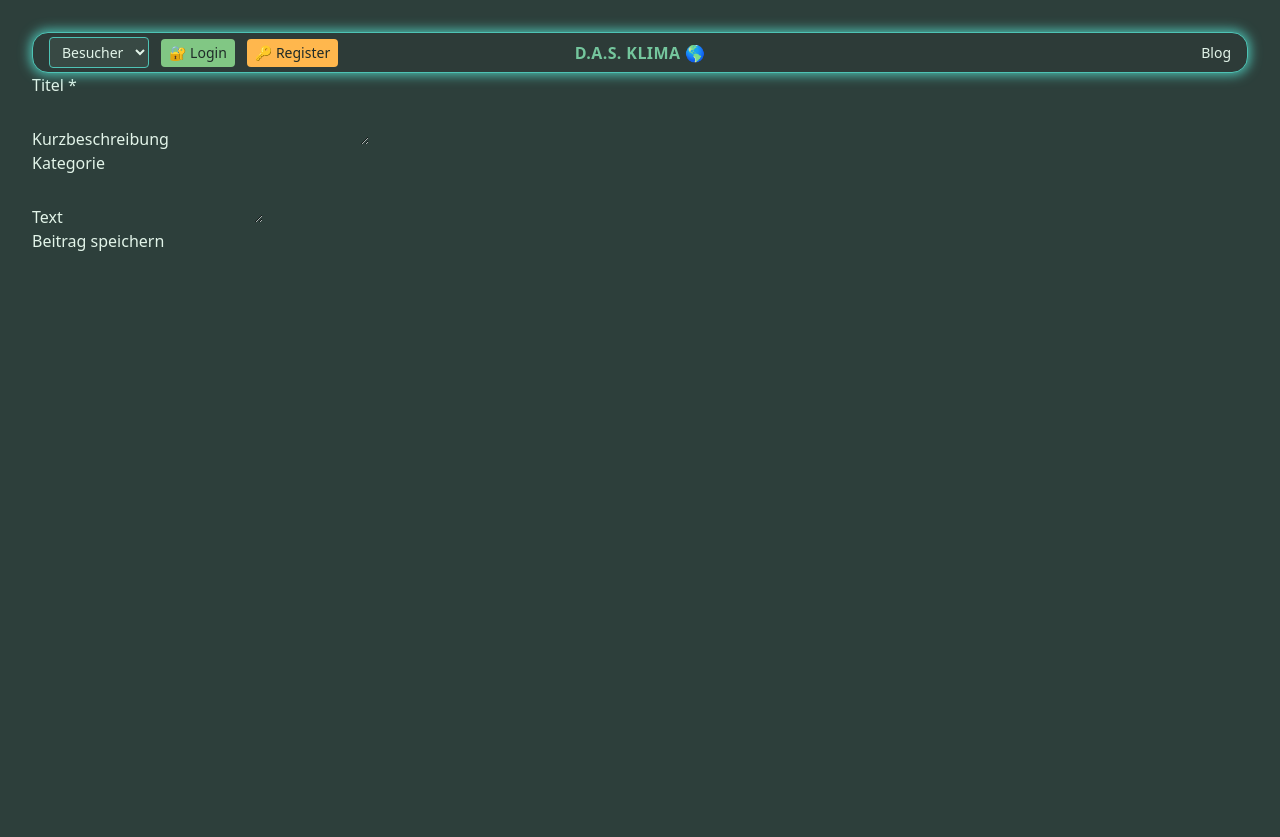
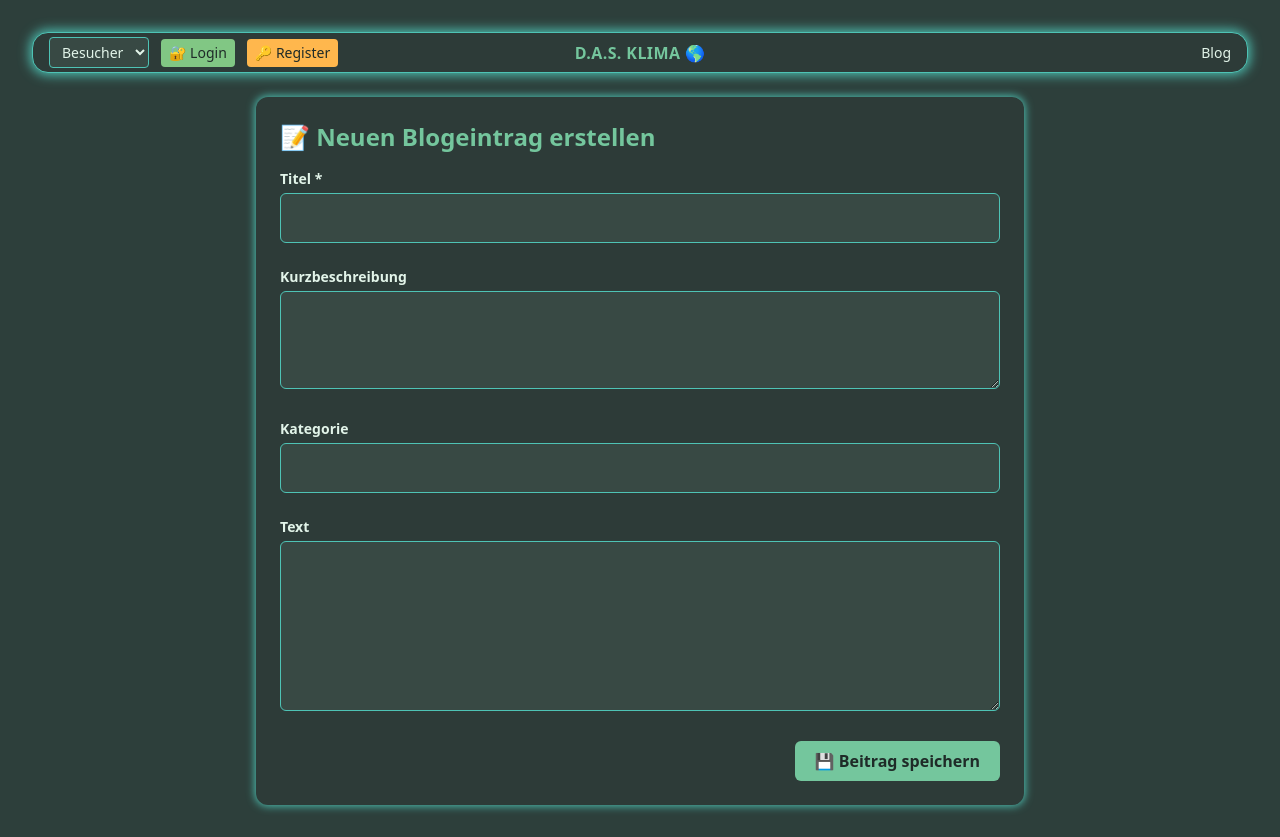
Before and after one commit to daincoding/dasklima, a React (Vite) app: page /newentry in a window 1280 px wide. Before the commit the page ends 800 px from the top, so only its background shows below. Built offline with nearby package versions, Linux system fonts and the light colour scheme.

Commit message:
DAY 2.5 - Design Push & Edit / Delete Admin logic

```diff
--- a/src/components/Usermanagement.jsx
+++ b/src/components/Usermanagement.jsx
@@ -92,10 +92,6 @@ const Usermanagement = () => {
                     </div>
                 </div>
             )}
-
-            <p className="mt-6 text-xs text-[var(--cl-subtext0)] italic">
-                Diese Funktion ist rein zu Testzwecken – keine echte Benutzerverwaltung.
-            </p>
         </div>
     );
 };
--- a/src/pages/FormElement.jsx
+++ b/src/pages/FormElement.jsx
@@ -1,6 +1,12 @@
-import React, { useState } from 'react';
+import React, { useState, useEffect } from 'react';
+import { useLocation, useNavigate } from "react-router-dom";
 
 function FormElement() {
+    const location = useLocation();
+    const navigate = useNavigate();
+
+    const eintragZumBearbeiten = location.state?.bearbeiteEintrag;
+
     const [beitrag, setBeitrag] = useState({
         titel: '',
         kurzbeschreibung: '',
@@ -9,6 +15,18 @@ function FormElement() {
     });
 
     const [errors, setErrors] = useState({});
+
+    // ⏱ Wenn im Bearbeitungsmodus, setze die Daten einmal beim Laden
+    useEffect(() => {
+        if (eintragZumBearbeiten) {
+            setBeitrag({
+                titel: eintragZumBearbeiten.titel || '',
+                kurzbeschreibung: eintragZumBearbeiten.kurzbeschreibung || '',
+                kategorie: eintragZumBearbeiten.kategorie || '',
+                text: eintragZumBearbeiten.text || ''
+            });
+        }
+    }, [eintragZumBearbeiten]);
 
     const handleChange = (e) => {
         setBeitrag({ ...beitrag, [e.target.name]: e.target.value });
@@ -27,22 +45,44 @@ function FormElement() {
         const validationErrors = validate();
         setErrors(validationErrors);
         if (Object.keys(validationErrors).length > 0) return;
-        // in App.jsx
+
         const gespeicherte = JSON.parse(localStorage.getItem('beitraege') || '[]');
-        const neuerEintrag = {
-            ...beitrag,
-            id: Date.now(),
-            datum: new Date().toISOString()
-        };
 
-        localStorage.setItem('beitraege', JSON.stringify([...gespeicherte, neuerEintrag]));
-        setBeitrag({ titel: '', kurzbeschreibung: '', kategorie: '', text: '' });
+        if (eintragZumBearbeiten) {
+            // ✅ Update-Modus
+            const aktualisiert = gespeicherte.map(e =>
+                e.id === eintragZumBearbeiten.id
+                    ? { ...eintragZumBearbeiten, ...beitrag }
+                    : e
+            );
+            localStorage.setItem('beitraege', JSON.stringify(aktualisiert));
+        } else {
+            // ✅ Neu-Modus
+            const neuerEintrag = {
+                ...beitrag,
+                id: Date.now(),
+                datum: new Date().toISOString()
+            };
+            localStorage.setItem('beitraege', JSON.stringify([...gespeicherte, neuerEintrag]));
+        }
+
+        navigate("/blogoverview");
     };
 
     return (
-        <form onSubmit={speichern}>
+        <form
+            onSubmit={speichern}
+            className="max-w-3xl mx-auto p-6 bg-[var(--cl-surface0)] text-[var(--cl-text)] rounded-xl shadow-[0_0_8px_1px_var(--cl-teal)] space-y-6 mt-6"
+        >
+            <h2 className="text-2xl font-bold text-[var(--cl-green)] mb-4">
+                {eintragZumBearbeiten ? '✏️ Beitrag bearbeiten' : '📝 Neuen Blogeintrag erstellen'}
+            </h2>
+
+            {/* Titel */}
             <div>
-                <label htmlFor="titel">Titel *</label>
+                <label htmlFor="titel" className="block text-sm font-semibold mb-1">
+                    Titel <span className="text-[var(--cl-red)]">*</span>
+                </label>
                 <input
                     type="text"
                     name="titel"
@@ -50,42 +90,67 @@ function FormElement() {
                     value={beitrag.titel}
                     onChange={handleChange}
                     onBlur={() => setErrors(validate())}
+                    className="w-full p-3 rounded-md bg-[var(--cl-surface1)] border border-[var(--cl-teal)] focus:outline-none focus:ring-2 focus:ring-[var(--cl-green)]"
                 />
-                {errors.titel && <span className="error">{errors.titel}</span>}
+                {errors.titel && (
+                    <p className="text-sm text-[var(--cl-red)] mt-1">{errors.titel}</p>
+                )}
             </div>
 
+            {/* Kurzbeschreibung */}
             <div>
-                <label htmlFor="kurzbeschreibung">Kurzbeschreibung</label>
+                <label htmlFor="kurzbeschreibung" className="block text-sm font-semibold mb-1">
+                    Kurzbeschreibung
+                </label>
                 <textarea
                     name="kurzbeschreibung"
                     id="kurzbeschreibung"
                     value={beitrag.kurzbeschreibung}
                     onChange={handleChange}
+                    rows="3"
+                    className="w-full p-3 rounded-md bg-[var(--cl-surface1)] border border-[var(--cl-teal)] focus:outline-none focus:ring-2 focus:ring-[var(--cl-green)]"
                 />
             </div>
 
+            {/* Kategorie */}
             <div>
-                <label htmlFor="kategorie">Kategorie</label>
+                <label htmlFor="kategorie" className="block text-sm font-semibold mb-1">
+                    Kategorie
+                </label>
                 <input
                     type="text"
                     name="kategorie"
                     id="kategorie"
                     value={beitrag.kategorie}
                     onChange={handleChange}
+                    className="w-full p-3 rounded-md bg-[var(--cl-surface1)] border border-[var(--cl-teal)] focus:outline-none focus:ring-2 focus:ring-[var(--cl-green)]"
                 />
             </div>
 
+            {/* Text */}
             <div>
-                <label htmlFor="text">Text</label>
+                <label htmlFor="text" className="block text-sm font-semibold mb-1">
+                    Text
+                </label>
                 <textarea
                     name="text"
                     id="text"
                     value={beitrag.text}
                     onChange={handleChange}
+                    rows="6"
+                    className="w-full p-3 rounded-md bg-[var(--cl-surface1)] border border-[var(--cl-teal)] focus:outline-none focus:ring-2 focus:ring-[var(--cl-green)]"
                 />
             </div>
 
-            <button type="submit">Beitrag speichern</button>
+            {/* Submit-Button */}
+            <div className="flex justify-end">
+                <button
+                    type="submit"
+                    className="px-5 py-2 rounded-md bg-[var(--cl-green)] text-[var(--cl-text-dark)] font-semibold hover:opacity-90 transition"
+                >
+                    💾 Beitrag speichern
+                </button>
+            </div>
         </form>
     );
 }
--- a/src/pages/Home.jsx
+++ b/src/pages/Home.jsx
@@ -3,12 +3,13 @@ import DesignShowcase from "../components/DesignShowcase.jsx";
 
 const Home = () => {
     const handleReset = () => {
-        // Nur die Kommentare löschen – wenn du ALLES löschen willst, nimm localStorage.clear();
-        localStorage.removeItem("comments");
-        alert("Kommentare wurden zurückgesetzt.");
-        window.location.reload(); // Damit der UI-State aktualisiert wird
+        if (confirm("Möchtest du wirklich alle Kommentare und Blogeinträge zurücksetzen?")) {
+            localStorage.removeItem("comments");
+            localStorage.removeItem("beitraege");
+            alert("Zurückgesetzt ✅");
+            window.location.reload();
+        }
     };
-
     return (
         <div className="min-h-screen bg-[var(--cl-base)] text-[var(--cl-text)] px-6 py-10">
 
```
Also changed, not shown: index.html (+1 -1 lines), src/pages/BlogOverview.jsx (+71 -18 lines).
